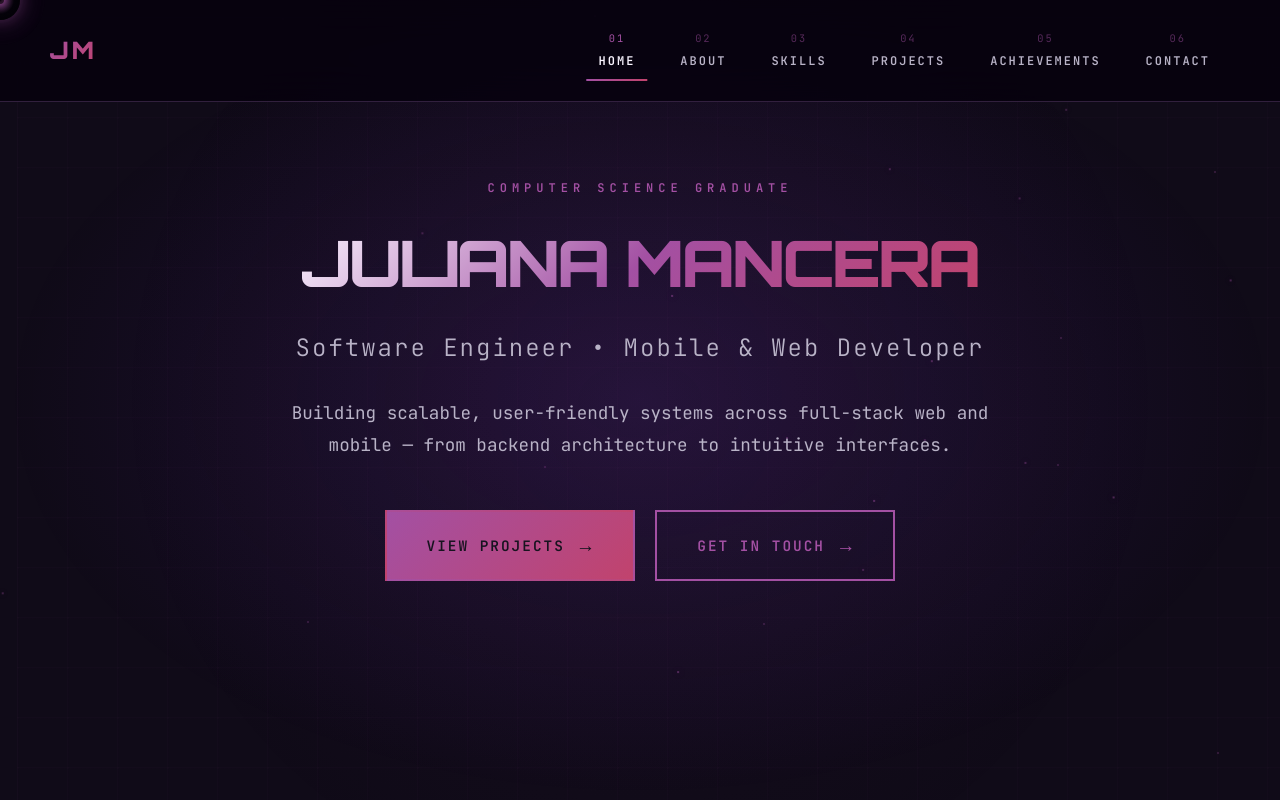
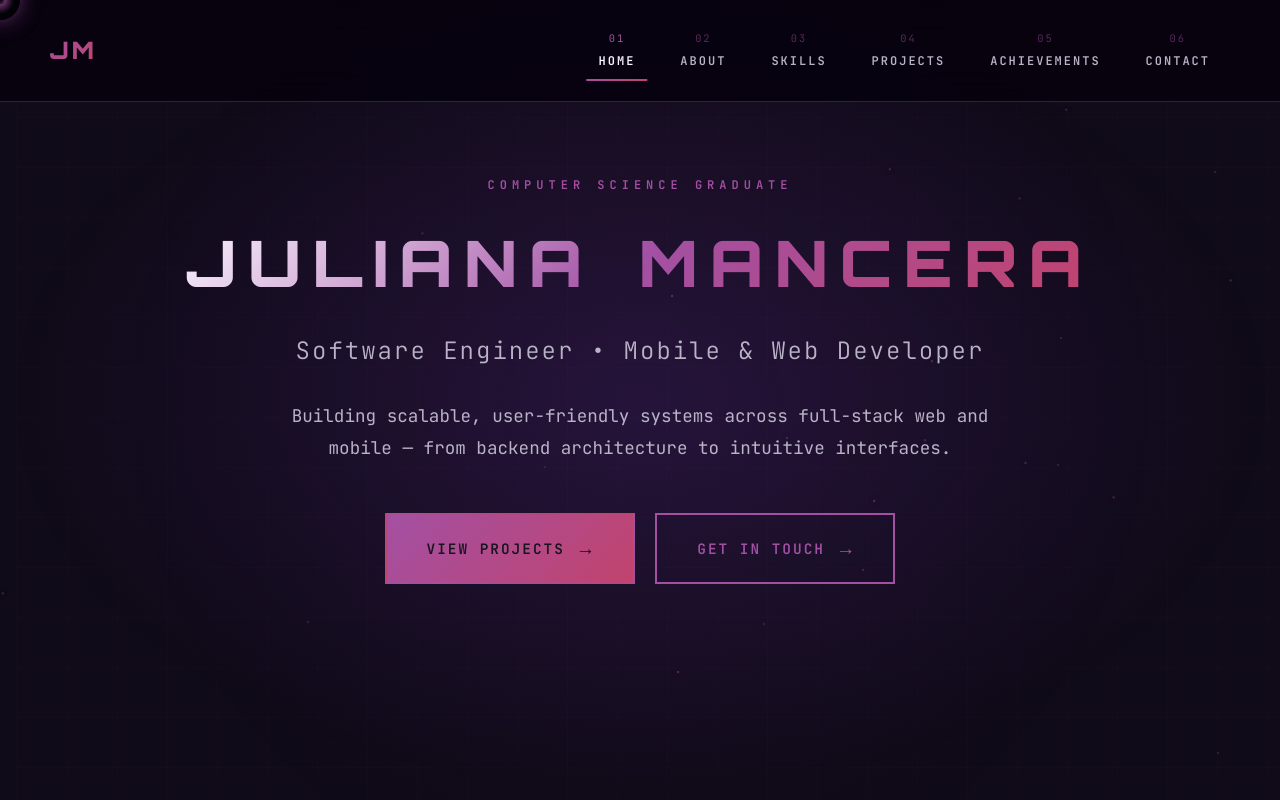
Before and after one commit to JulianaMancera/My-Portfolio, a plain HTML site: page docs/index.html in a window 1280 px wide. Shown: the top 800 px of the page. Drawn offline with Linux system fonts and the light colour scheme.

Commit message:
fix: adjust typography for improved readability in hero section

```diff
--- a/docs/styles.css
+++ b/docs/styles.css
@@ -578,12 +578,14 @@ textarea:focus-visible {
   font-family: "Orbitron", sans-serif;
   font-size: clamp(1.8rem, 5vw, 5.5rem);
   font-weight: 900;
-  line-height: 1.1;
+  line-height: 1.2;
   margin-bottom: 30px;
-  letter-spacing: -3px;
+  letter-spacing: 0.18em;
+  white-space: nowrap;
 }
 
 .title-line {
+  word-spacing: 0.8rem;
   background: linear-gradient(
     135deg,
     var(--light) 0%,
```
